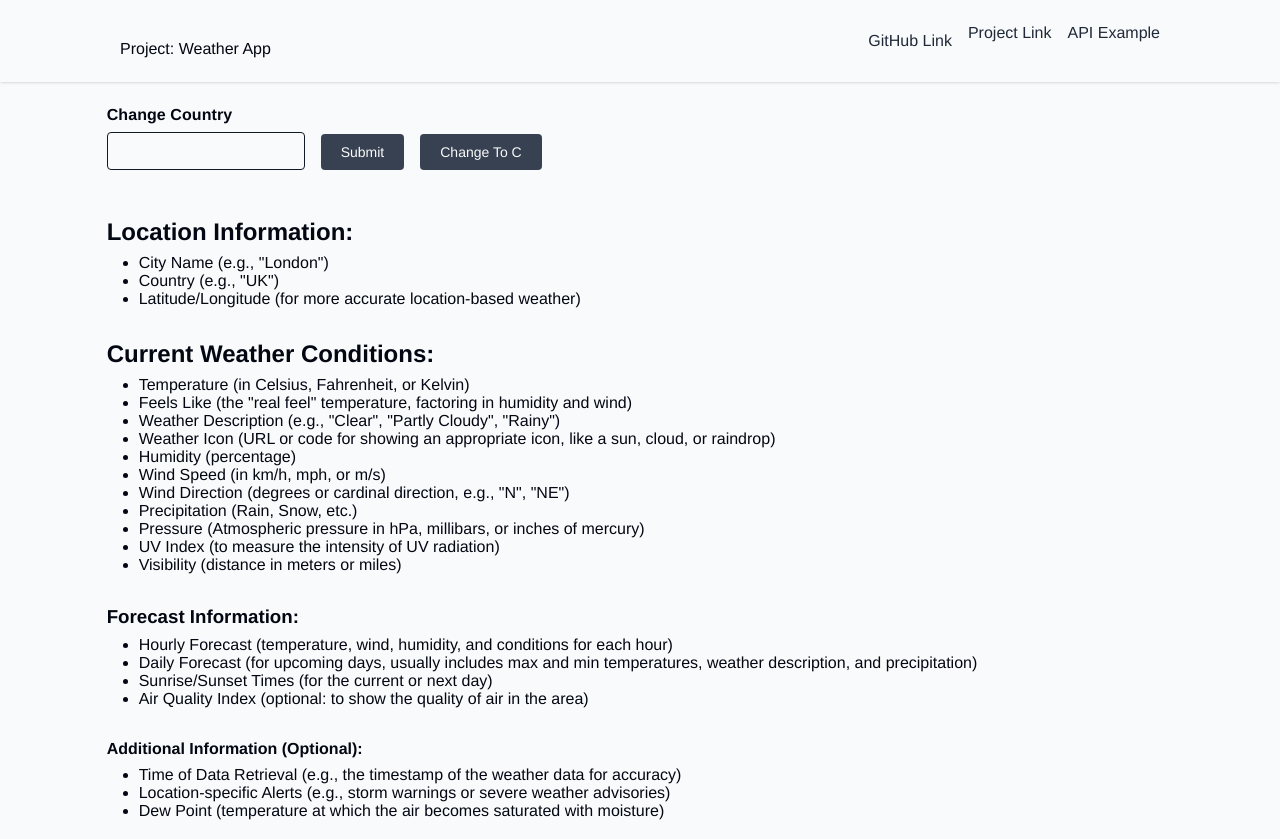
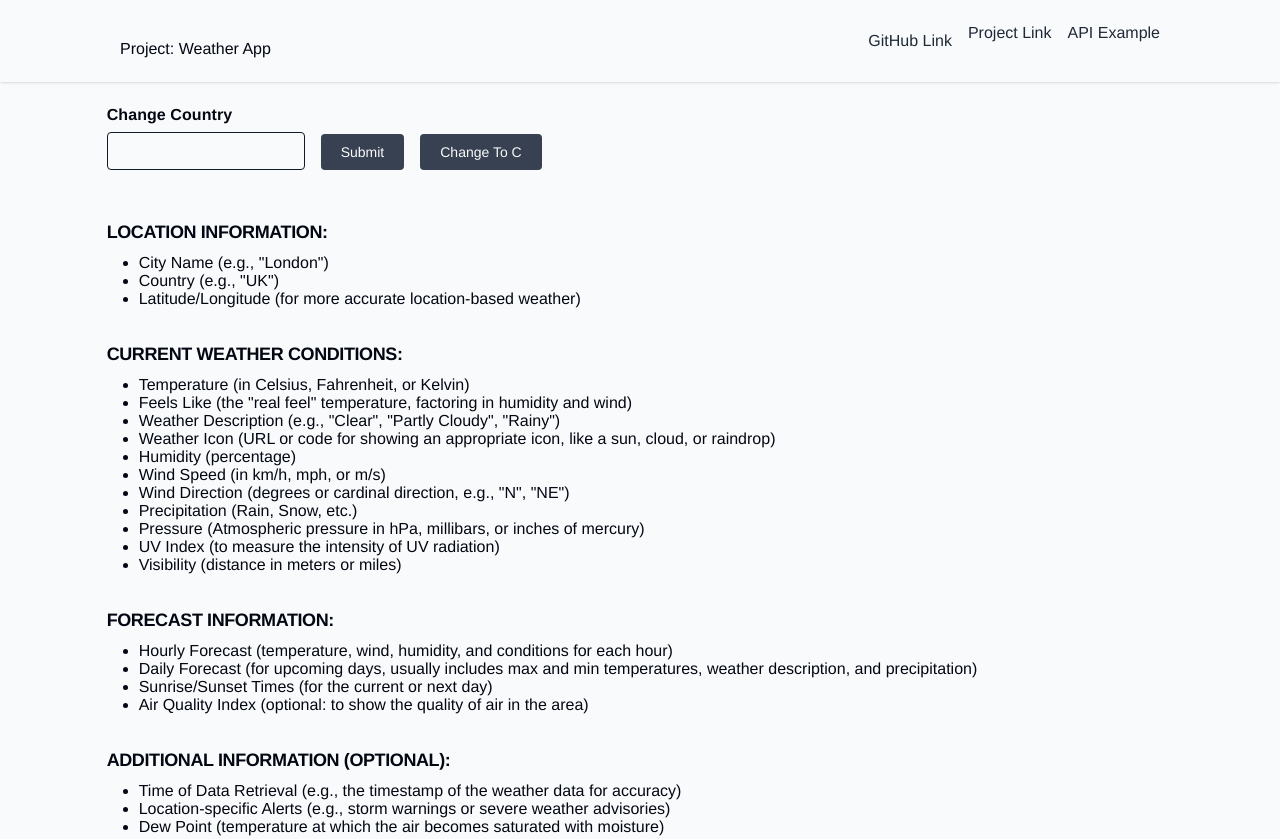
Before and after one commit to Justin-Bento/node-path-javascript-weather-app, a website built with webpack: page src/template.html in a window 1280 px wide. Shown: the top 839 px of the page. Built offline with nearby package versions, Linux system fonts and the light colour scheme; no server answers.

Commit message:
Added base styles for the headings inside the website.

```diff
--- a/src/style.css
+++ b/src/style.css
@@ -29,6 +29,12 @@ section {
 }
 section *:first-of-type {
   margin-top: 0.5rem;
+}
+.heading {
+  font-size: 1.125rem; /* 18px */
+  line-height: 1.75rem; /* 28px */
+  text-transform: uppercase;
+  letter-spacing: -0.025rem;
 }
 section ul {
   margin-left: 2rem;
```
